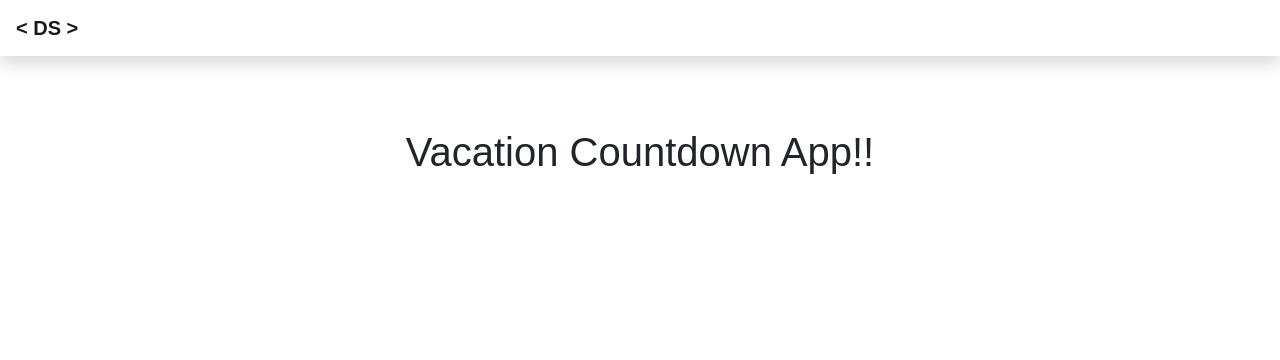
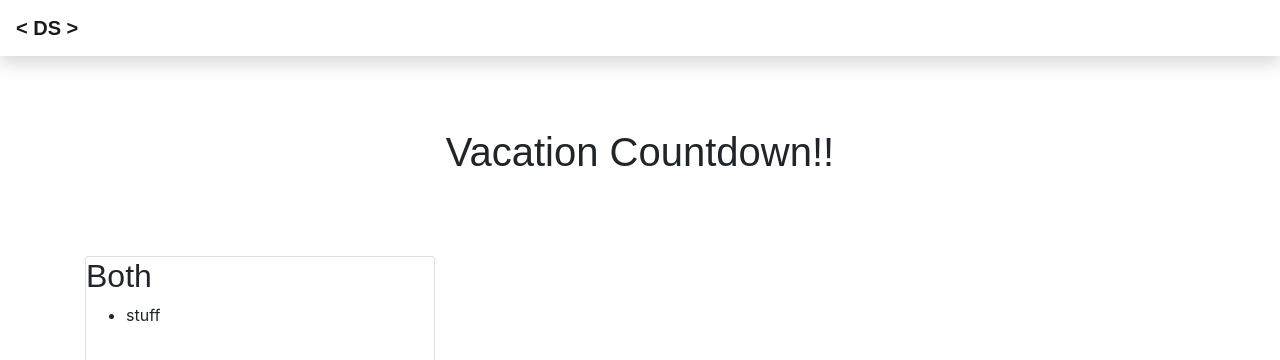
Before and after one commit to Bigshmow/Vacation-Countdown, a React (Create React App) app in the folder client/: page / in a window 1280 px wide. Shown: the top 360 px of the page. Built offline with nearby package versions, Linux system fonts and the light colour scheme; a web font is replaced by a local one.

Commit message:
adding todo card placeholder, will map over with data

```diff
--- /dev/null
+++ b/client/src/components/Todocard.js
@@ -0,0 +1,16 @@
+import React, { Fragment } from "react";
+import { Card } from "reactstrap";
+import "../styles.css";
+
+export const Todocard = (props) => {
+    return (
+        <Fragment>
+            <Card className="todoCard">
+                <h2>{props.name}</h2>
+                <ul>
+                   <li>{props.list}</li>
+                </ul>
+            </Card>
+        </Fragment>
+    )
+}
--- a/client/src/pages/Dashboard.js
+++ b/client/src/pages/Dashboard.js
@@ -1,5 +1,6 @@
 import React from 'react';
 import { Container, Row, Col } from 'reactstrap';
+import { Todocard } from '../components/Todocard';
 import '../styles.css';
 
 export const Dashboard = props => {
@@ -7,7 +8,15 @@ export const Dashboard = props => {
         <Container>
             <Row className="mainRow">
                 <Col xs='12'>
-                    <h1>Vacation Countdown App!!</h1>
+                    <h1>Vacation Countdown!!</h1>
+                </Col>
+            </Row>
+            <Row>
+                <Col xs='4'>
+                    <Todocard
+                    name="Both"
+                    list="stuff"
+                    />
                 </Col>
             </Row>
         </Container>
--- a/client/src/styles.css
+++ b/client/src/styles.css
@@ -5,3 +5,7 @@
   align-items: center;
   text-align: center;
 }
+
+.todoCard {
+  min-height: 40vh;
+}
```
Lines whose indentation alone changed are shown as unchanged.
